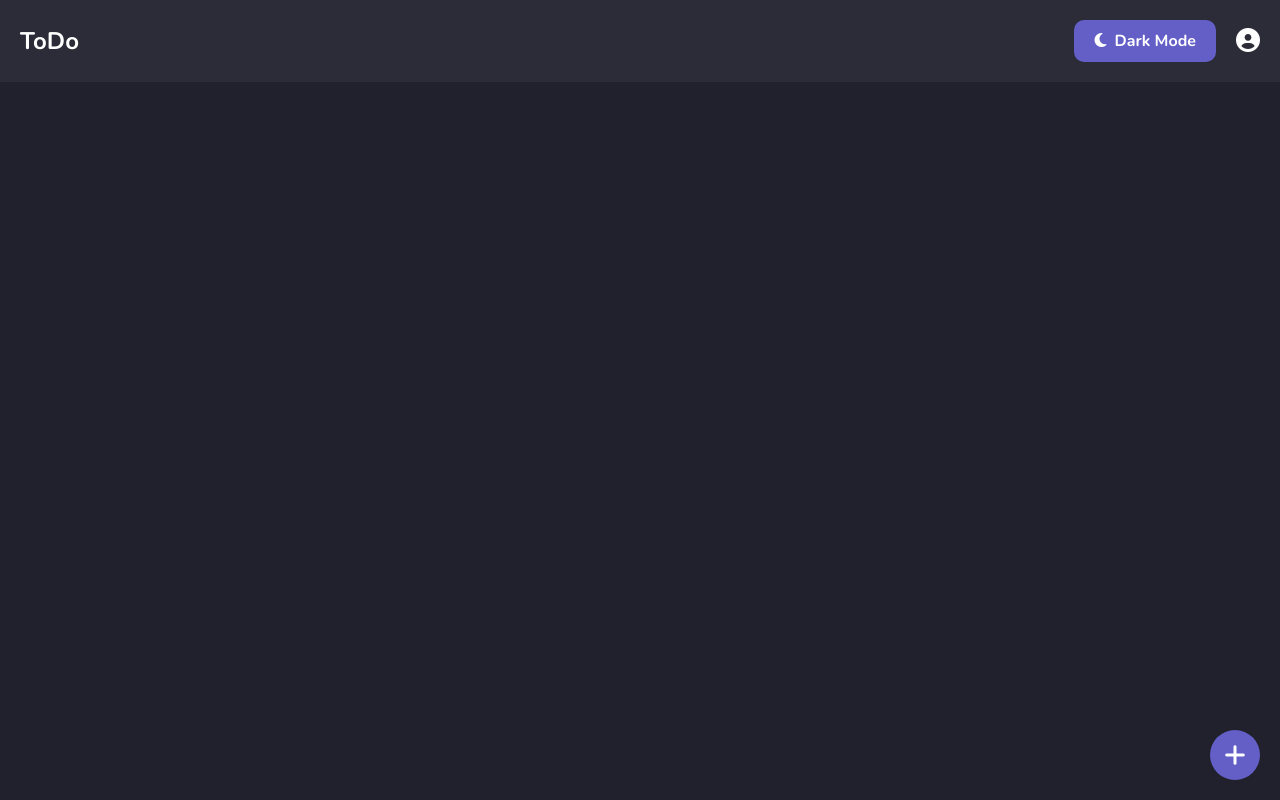
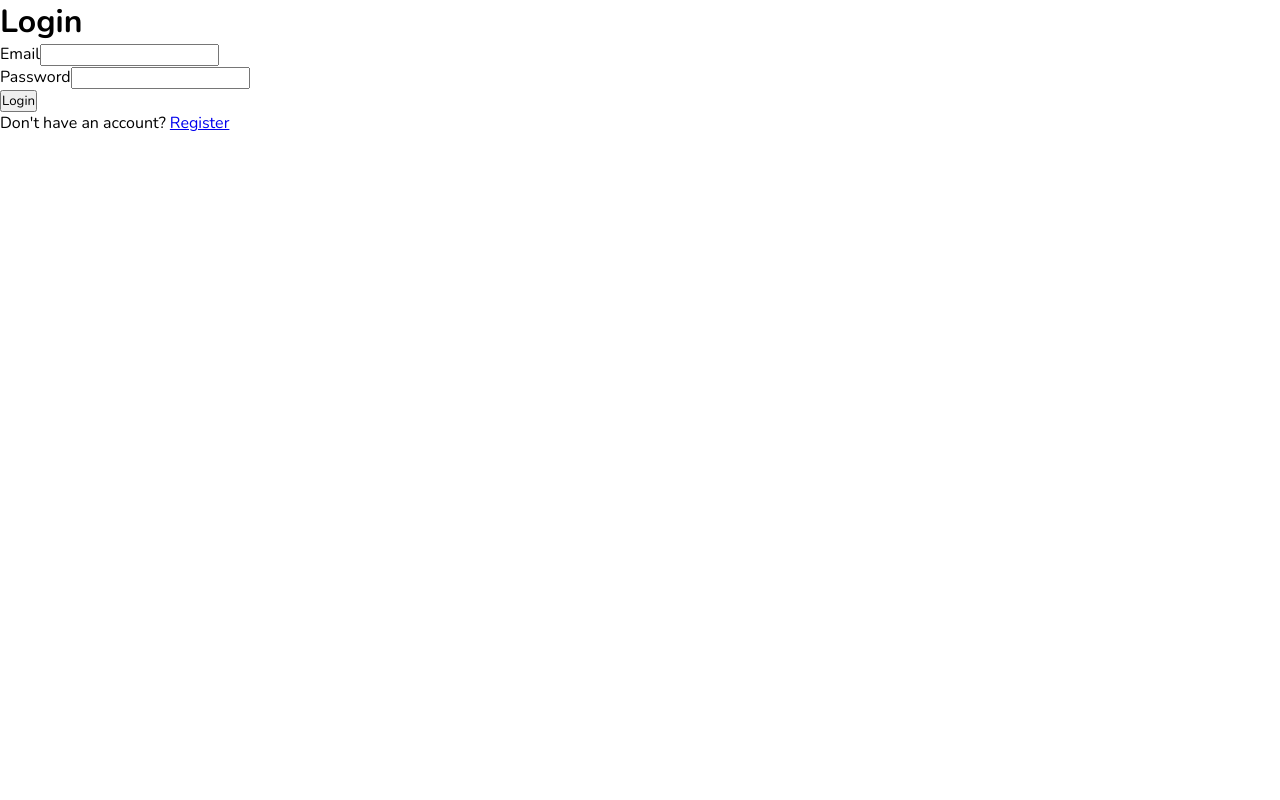
Before and after one commit to lehuubao1810/Todo, a React (Vite) app: page /login in a window 1280 px wide. Shown: the top 800 px of the page. Built offline with nearby package versions, Linux system fonts and the light colour scheme; no server answers.

Commit message:
add authentication

```diff
--- a/package.json
+++ b/package.json
@@ -9,8 +9,10 @@
     "preview": "vite preview"
   },
   "dependencies": {
+    "firebase": "^9.17.1",
     "react": "^18.2.0",
-    "react-dom": "^18.2.0"
+    "react-dom": "^18.2.0",
+    "react-router-dom": "^6.8.1"
   },
   "devDependencies": {
     "@types/react": "^18.0.27",
--- a/src/App.jsx
+++ b/src/App.jsx
@@ -1,17 +1,22 @@
-import { useContext } from 'react'
-import './App.css'
-import Home from './pages/Home'
-import { ThemeContext } from './components/ThemeContext'
-
+import './App.css';
+import { BrowserRouter as Router, Routes, Route, Navigate } from 'react-router-dom';
+import Login from './pages/Login';
+import Home from './pages/Home';
+import Register from './pages/Register';
+import { useAuth } from './contexts/AuthContext';
 
 function App() {
-  const { theme } = useContext(ThemeContext)
+  const { currentUser } = useAuth();
 
   return (
-    <div className={`App ${theme}`}>
-      <Home />
-    </div>
-  )
+    <Router>
+      <Routes>
+        <Route index element={currentUser ? <Home /> : <Navigate to="/login" />} />
+        <Route path="/login" element={currentUser ? <Navigate to="/" /> : <Login />} />
+        <Route path="/register" element={<Register />} />
+      </Routes>
+    </Router>
+  );
 }
 
-export default App
+export default App;
--- a/src/components/Header.jsx
+++ b/src/components/Header.jsx
@@ -1,8 +1,8 @@
 import React from 'react'
 import { useContext } from 'react'
-import {ThemeContext} from './ThemeContext'
+import {ThemeContext} from '../contexts/ThemeContext'
 
-function Nav() {
+function Nav(props) {
   const { theme, handleTheme } = useContext(ThemeContext)
 
   return (
@@ -22,7 +22,7 @@ function Nav() {
             </button>
         }
 
-        <div className="avt">
+        <div className="avt" onClick={props.handleLogout}>
           <i className="fas fa-user-circle"></i>
         </div>
       </div>
--- /dev/null
+++ b/src/contexts/AuthContext.jsx
@@ -0,0 +1,49 @@
+import { createContext, useContext, useState, useEffect } from 'react';
+import { auth } from '../firebase';
+import { createUserWithEmailAndPassword, signInWithEmailAndPassword } from 'firebase/auth';
+import { signOut } from 'firebase/auth';
+
+const AuthContext = createContext();
+
+export function useAuth() {
+  return useContext(AuthContext);
+}
+
+export function AuthProvider({ children }) {
+  const [currentUser, setCurrentUser] = useState(null);
+  const [loading, setLoading] = useState(true);
+
+  const signup = (email, password) => {
+    return createUserWithEmailAndPassword(auth, email, password);
+  };
+
+  const login = (email, password) => {
+    return signInWithEmailAndPassword(auth, email, password);
+  };
+
+  const logout = () => {
+    return signOut(auth);
+  };
+
+  useEffect(() => {
+    const unsubscribe = auth.onIdTokenChanged((user) => {
+      setCurrentUser(user);
+      setLoading(false);
+    });
+    return unsubscribe;
+  }, []);
+
+  const value = {
+    currentUser,
+    signup,
+    login,
+    logout,
+  };
+
+  return (
+    <AuthContext.Provider value={value}>
+      {!loading ? children : <p>Loading...</p>}
+    </AuthContext.Provider>
+  )
+
+}
--- /dev/null
+++ b/src/firebase.js
@@ -0,0 +1,18 @@
+import { initializeApp } from 'firebase/app';
+import { getAuth } from 'firebase/auth';
+
+// For Firebase JS SDK v7.20.0 and later, measurementId is optional
+const firebaseConfig = {
+  apiKey: "AIzaSyCVZ6GKCReFgIQab9MHfKsPN974Pv5ERQk",
+  authDomain: "todo-eb36c.firebaseapp.com",
+  projectId: "todo-eb36c",
+  storageBucket: "todo-eb36c.appspot.com",
+  messagingSenderId: "660934701167",
+  appId: "1:660934701167:web:de89d4aa849f08aba1dd9a",
+  measurementId: "G-D65VNTDM9P"
+};
+
+const app = initializeApp(firebaseConfig);
+const auth = getAuth(app);
+
+export { auth };
--- a/src/main.jsx
+++ b/src/main.jsx
@@ -2,10 +2,13 @@ import React from 'react'
 import ReactDOM from 'react-dom/client'
 import App from './App'
 import './index.css'
-import ThemeProvider from './components/ThemeContext'
+import ThemeProvider from './contexts/ThemeContext'
+import {AuthProvider} from './contexts/AuthContext'
 
 ReactDOM.createRoot(document.getElementById('root')).render(
+  <AuthProvider>
     <ThemeProvider>
       <App />
     </ThemeProvider>
+  </AuthProvider>
 )
--- a/src/pages/Home.jsx
+++ b/src/pages/Home.jsx
@@ -1,11 +1,25 @@
 import React from 'react'
-import { useState, useEffect, useRef } from 'react'
+import { useState, useEffect, useRef, useContext } from 'react'
+import { useAuth } from '../contexts/AuthContext';
 import Header from '../components/Header'
 import Footer from '../components/Footer'
 import CardTask from '../components/CardTask'
 import ModalAdd from '../components/ModalAdd'
+import { ThemeContext } from '../contexts/ThemeContext'
 
 function Home() {
+    const { theme } = useContext(ThemeContext)
+    const { logout, currentUser } = useAuth();
+
+    const handleLogout = async () => {
+        try {
+            await logout();
+            navigate('/login');
+        } catch {
+            console.log('Failed to log out');
+        }
+    }
+
     const [statusModalAdd, setStatusModalAdd] = useState(false)
     const [loading, setLoading] = useState(true)
 
@@ -19,53 +33,6 @@ function Home() {
         setLoading(false)
     }, [])
 
-    // const tasks = [
-    //     {
-    //         title: 'Learn React',
-    //         description: 'Learn React from the official documentation',
-    //         status: 'Completed',
-    //     },
-    //     {
-    //         title: 'Learn JavaScript',
-    //         description: 'Learn JavaScript from the official documentation',
-    //         status: 'Incomplete',
-    //     },
-    //     {
-    //         title: 'Learn CSS',
-    //         description: 'Learn CSS from the official documentation',
-    //         status: 'Incomplete',
-    //     },
-    //     {
-    //         title: 'Learn HTML',
-    //         description: 'Learn HTML from the official documentation',
-    //         status: 'Incomplete',
-    //     }
-    // ]
-
-    // useEffect(() => {
-    //     setTasks([
-    //         {
-    //             title: 'Learn React',
-    //             description: 'Learn React from the official documentation',
-    //             status: 'Completed',
-    //         },
-    //         {
-    //             title: 'Learn JavaScript',
-    //             description: 'Learn JavaScript from the official documentation',
-    //             status: 'Incomplete',
-    //         },
-    //         {
-    //             title: 'Learn CSS',
-    //             description: 'Learn CSS from the official documentation',
-    //             status: 'Incomplete',
-    //         },
-    //         {
-    //             title: 'Learn HTML',
-    //             description: 'Learn HTML from the official documentation',
-    //             status: 'Incomplete',
-    //         }
-    //     ])
-    // }, [])
     const saveLocalStorage = (items) => {
         localStorage.setItem('tasks', JSON.stringify(items))
     }
@@ -88,8 +55,8 @@ function Home() {
     }
 
     return (
-        <>
-            <Header />
+        <div className={`${theme}`}>
+            <Header handleLogout={handleLogout} />
             <div className="container">
                 {
                     loading
@@ -136,7 +103,7 @@ function Home() {
                 </div>
             }
             <Footer />
-        </>
+        </div>
     )
 }
 
--- a/src/pages/Login.jsx
+++ b/src/pages/Login.jsx
@@ -0,0 +1,43 @@
+import { useState } from 'react';
+import { Link } from 'react-router-dom';
+import { useAuth } from '../contexts/AuthContext';
+
+function Login() {
+  const [email, setEmail] = useState('');
+  const [password, setPassword] = useState('');
+  const [error, setError] = useState('');
+  const { login } = useAuth();
+
+  const handleSubmit = async (e) => {
+    e.preventDefault();
+
+    try {
+      await login(email, password);
+    } catch (error) {
+      setError('Failed to log in');
+    }
+  };
+
+  return (
+    <div>
+      <h1>Login</h1>
+      <form onSubmit={handleSubmit}>
+        <div>
+          <label>Email</label>
+          <input type="email" value={email} onChange={(e) => setEmail(e.target.value)} />
+        </div>
+        <div>
+          <label>Password</label>
+          <input type="password" value={password} onChange={(e) => setPassword(e.target.value)} />
+        </div>
+        {error && <div>{error}</div>}
+        <button type="submit">Login</button>
+      </form>
+      <div>
+        Don't have an account? <Link to="/register">Register</Link>
+      </div>
+    </div>
+  );
+}
+
+export default Login;
--- a/src/pages/Register.jsx
+++ b/src/pages/Register.jsx
@@ -0,0 +1,98 @@
+// import { useState } from 'react';
+// import { useAuth } from '../contexts/AuthContext';
+
+// function Register() {
+//   const { signup } = useAuth();
+//   const [email, setEmail] = useState('');
+//   const [password, setPassword] = useState('');
+//   const [error, setError] = useState('');
+//   const [loading, setLoading] = useState(false);
+
+//   const handleSubmit = async (e) => {
+//     e.preventDefault();
+
+//     try {
+//       setError('');
+//       setLoading(true);
+//       await signup(email, password);
+//     } catch (err) {
+//       setError('Failed to create an account');
+//       console.log(err);
+//     }
+
+//     setLoading(false);
+//   };
+
+//   return (
+//     <div>
+//       <h2>Register</h2>
+//       {error && <div>{error}</div>}
+//       <form onSubmit={handleSubmit}>
+//         <label>
+//           Email
+//           <input type="email" value={email} onChange={(e) => setEmail(e.target.value)} />
+//         </label>
+//         <label>
+//           Password
+//           <input type="password" value={password} onChange={(e) => setPassword(e.target.value)} />
+//         </label>
+//         <button type="submit" disabled={loading}>
+//           Register
+//         </button>
+//       </form>
+//     </div>
+//   );
+// }
+
+// export default Register;
+import { useState } from 'react';
+import { useNavigate } from 'react-router-dom';
+import { useAuth } from '../contexts/AuthContext';
+
+function Register() {
+    const { signup } = useAuth();
+    const navigate = useNavigate();
+    const [email, setEmail] = useState('');
+    const [password, setPassword] = useState('');
+    const [error, setError] = useState('');
+    const [loading, setLoading] = useState(false);
+    console.log(signup)
+
+    const handleSubmit = async (e) => {
+        e.preventDefault();
+
+        try {
+        setError('');
+        setLoading(true);
+        await signup(email, password);
+        navigate('/');
+        } catch (err) {
+        setError('Failed to create an account');
+        console.log(err);
+        }
+
+        setLoading(false);
+    };
+
+    return (
+        <div>
+        <h2>Register</h2>
+        {error && <div>{error}</div>}
+        <form onSubmit={handleSubmit}>
+            <label>
+            Email
+            <input type="email" value={email} onChange={(e) => setEmail(e.target.value)} />
+            </label>
+            <label>
+            Password
+            <input type="password" value={password} onChange={(e) => setPassword(e.target.value)} />
+            </label>
+            <button type="submit" disabled={loading}>
+            Register
+            </button>
+        </form>
+        </div>
+    );
+}
+
+export default Register;
```
Also changed, not shown: src/contexts/ThemeContext.jsx (renamed from src/components/ThemeContext.jsx), 1 other file (tests, documents, lock files or other folders).
